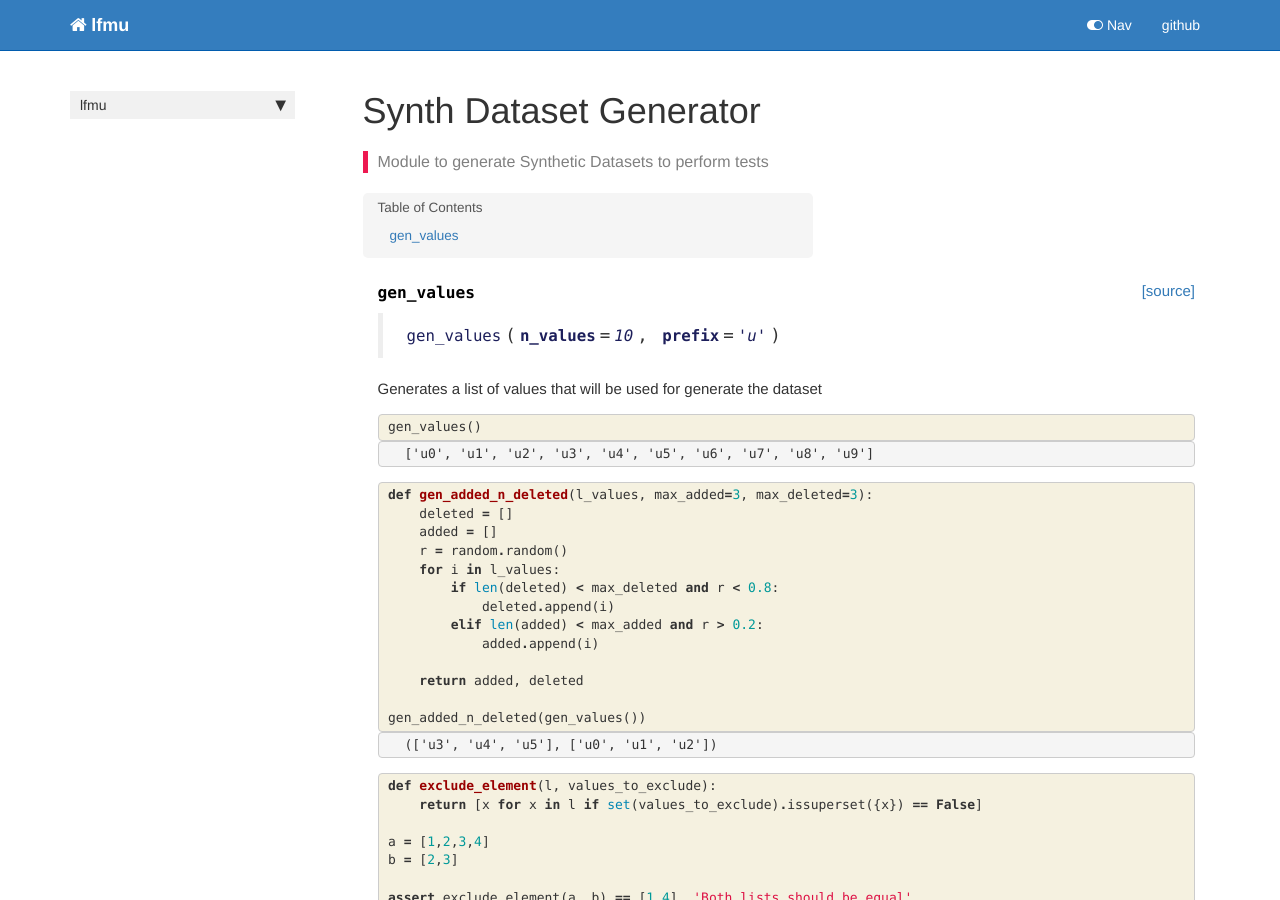
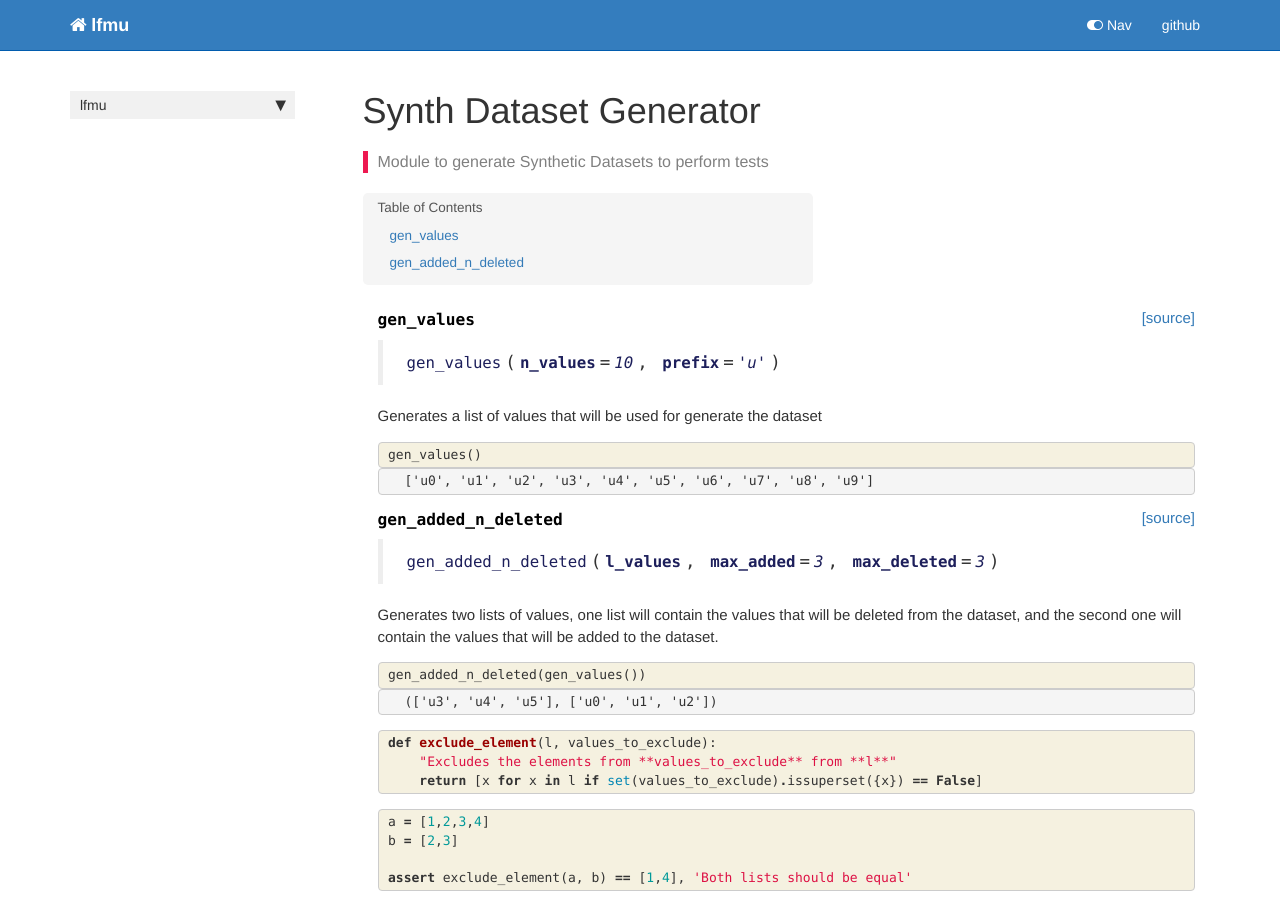
Before and after one commit to sgaseretto/lfmu, a Jekyll site: the page built from docs/synth_dataset.html, in a window 1280 px wide and 900 px high. Built offline with Jekyll 4.4.1, drawn with Linux system fonts in a browser that asks for light colours; nearby versions of some CDN libraries; comment, search, counter and statistics services are not loaded.

Commit message:
settings.ini update and new functions added to synth module

```diff
--- a/docs/synth_dataset.html
+++ b/docs/synth_dataset.html
@@ -97,23 +97,44 @@ nb_path: "notebooks/01_synth_dataset.ipynb"
     {% raw %}
 
 <div class="cell border-box-sizing code_cell rendered">
+
+<div class="output_wrapper">
+<div class="output">
+
+<div class="output_area">
+
+
+<div class="output_markdown rendered_html output_subarea ">
+<h4 id="gen_added_n_deleted" class="doc_header"><code>gen_added_n_deleted</code><a href="https://github.com/sgaseretto/lfmu/tree/master/lfmu/synth.py#L14" class="source_link" style="float:right">[source]</a></h4><blockquote><p><code>gen_added_n_deleted</code>(<strong><code>l_values</code></strong>, <strong><code>max_added</code></strong>=<em><code>3</code></em>, <strong><code>max_deleted</code></strong>=<em><code>3</code></em>)</p>
+</blockquote>
+<p>Generates two lists of values, one list will contain the values that will be deleted from the dataset,
+and the second one will contain the values that will be added to the dataset.</p>
+
+</div>
+
+</div>
+
+</div>
+</div>
+
+</div>
+    {% endraw %}
+
+    {% raw %}
+
+<div class="cell border-box-sizing code_cell rendered">
+
+</div>
+    {% endraw %}
+
+    {% raw %}
+
+<div class="cell border-box-sizing code_cell rendered">
 <div class="input">
 
 <div class="inner_cell">
     <div class="input_area">
-<div class=" highlight hl-ipython3"><pre><span></span><span class="k">def</span> <span class="nf">gen_added_n_deleted</span><span class="p">(</span><span class="n">l_values</span><span class="p">,</span> <span class="n">max_added</span><span class="o">=</span><span class="mi">3</span><span class="p">,</span> <span class="n">max_deleted</span><span class="o">=</span><span class="mi">3</span><span class="p">):</span>
-    <span class="n">deleted</span> <span class="o">=</span> <span class="p">[]</span>
-    <span class="n">added</span> <span class="o">=</span> <span class="p">[]</span>
-    <span class="n">r</span> <span class="o">=</span> <span class="n">random</span><span class="o">.</span><span class="n">random</span><span class="p">()</span>
-    <span class="k">for</span> <span class="n">i</span> <span class="ow">in</span> <span class="n">l_values</span><span class="p">:</span>
-        <span class="k">if</span> <span class="nb">len</span><span class="p">(</span><span class="n">deleted</span><span class="p">)</span> <span class="o">&lt;</span> <span class="n">max_deleted</span> <span class="ow">and</span> <span class="n">r</span> <span class="o">&lt;</span> <span class="mf">0.8</span><span class="p">:</span>
-            <span class="n">deleted</span><span class="o">.</span><span class="n">append</span><span class="p">(</span><span class="n">i</span><span class="p">)</span>
-        <span class="k">elif</span> <span class="nb">len</span><span class="p">(</span><span class="n">added</span><span class="p">)</span> <span class="o">&lt;</span> <span class="n">max_added</span> <span class="ow">and</span> <span class="n">r</span> <span class="o">&gt;</span> <span class="mf">0.2</span><span class="p">:</span>
-            <span class="n">added</span><span class="o">.</span><span class="n">append</span><span class="p">(</span><span class="n">i</span><span class="p">)</span>
-
-    <span class="k">return</span> <span class="n">added</span><span class="p">,</span> <span class="n">deleted</span>
-
-<span class="n">gen_added_n_deleted</span><span class="p">(</span><span class="n">gen_values</span><span class="p">())</span>
+<div class=" highlight hl-ipython3"><pre><span></span><span class="n">gen_added_n_deleted</span><span class="p">(</span><span class="n">gen_values</span><span class="p">())</span>
 </pre></div>
 
     </div>
@@ -147,9 +168,25 @@ nb_path: "notebooks/01_synth_dataset.ipynb"
 <div class="inner_cell">
     <div class="input_area">
 <div class=" highlight hl-ipython3"><pre><span></span><span class="k">def</span> <span class="nf">exclude_element</span><span class="p">(</span><span class="n">l</span><span class="p">,</span> <span class="n">values_to_exclude</span><span class="p">):</span>
+    <span class="s2">&quot;Excludes the elements from **values_to_exclude** from **l**&quot;</span>
     <span class="k">return</span> <span class="p">[</span><span class="n">x</span> <span class="k">for</span> <span class="n">x</span> <span class="ow">in</span> <span class="n">l</span> <span class="k">if</span> <span class="nb">set</span><span class="p">(</span><span class="n">values_to_exclude</span><span class="p">)</span><span class="o">.</span><span class="n">issuperset</span><span class="p">({</span><span class="n">x</span><span class="p">})</span> <span class="o">==</span> <span class="kc">False</span><span class="p">]</span>
+</pre></div>
 
-<span class="n">a</span> <span class="o">=</span> <span class="p">[</span><span class="mi">1</span><span class="p">,</span><span class="mi">2</span><span class="p">,</span><span class="mi">3</span><span class="p">,</span><span class="mi">4</span><span class="p">]</span>
+    </div>
+</div>
+</div>
+
+</div>
+    {% endraw %}
+
+    {% raw %}
+
+<div class="cell border-box-sizing code_cell rendered">
+<div class="input">
+
+<div class="inner_cell">
+    <div class="input_area">
+<div class=" highlight hl-ipython3"><pre><span></span><span class="n">a</span> <span class="o">=</span> <span class="p">[</span><span class="mi">1</span><span class="p">,</span><span class="mi">2</span><span class="p">,</span><span class="mi">3</span><span class="p">,</span><span class="mi">4</span><span class="p">]</span>
 <span class="n">b</span> <span class="o">=</span> <span class="p">[</span><span class="mi">2</span><span class="p">,</span><span class="mi">3</span><span class="p">]</span>
 
 <span class="k">assert</span> <span class="n">exclude_element</span><span class="p">(</span><span class="n">a</span><span class="p">,</span> <span class="n">b</span><span class="p">)</span> <span class="o">==</span> <span class="p">[</span><span class="mi">1</span><span class="p">,</span><span class="mi">4</span><span class="p">],</span> <span class="s1">&#39;Both lists should be equal&#39;</span>
--- a/lfmu/_nbdev.py
+++ b/lfmu/_nbdev.py
@@ -2,7 +2,8 @@
 
 __all__ = ["index", "modules", "custom_doc_links", "git_url"]
 
-index = {"gen_values": "01_synth_dataset.ipynb"}
+index = {"gen_values": "01_synth_dataset.ipynb",
+         "gen_added_n_deleted": "01_synth_dataset.ipynb"}
 
 modules = ["synth.py"]
 
```
Also changed, not shown: lfmu/synth.py (+18 -1 lines), 2 other files.
